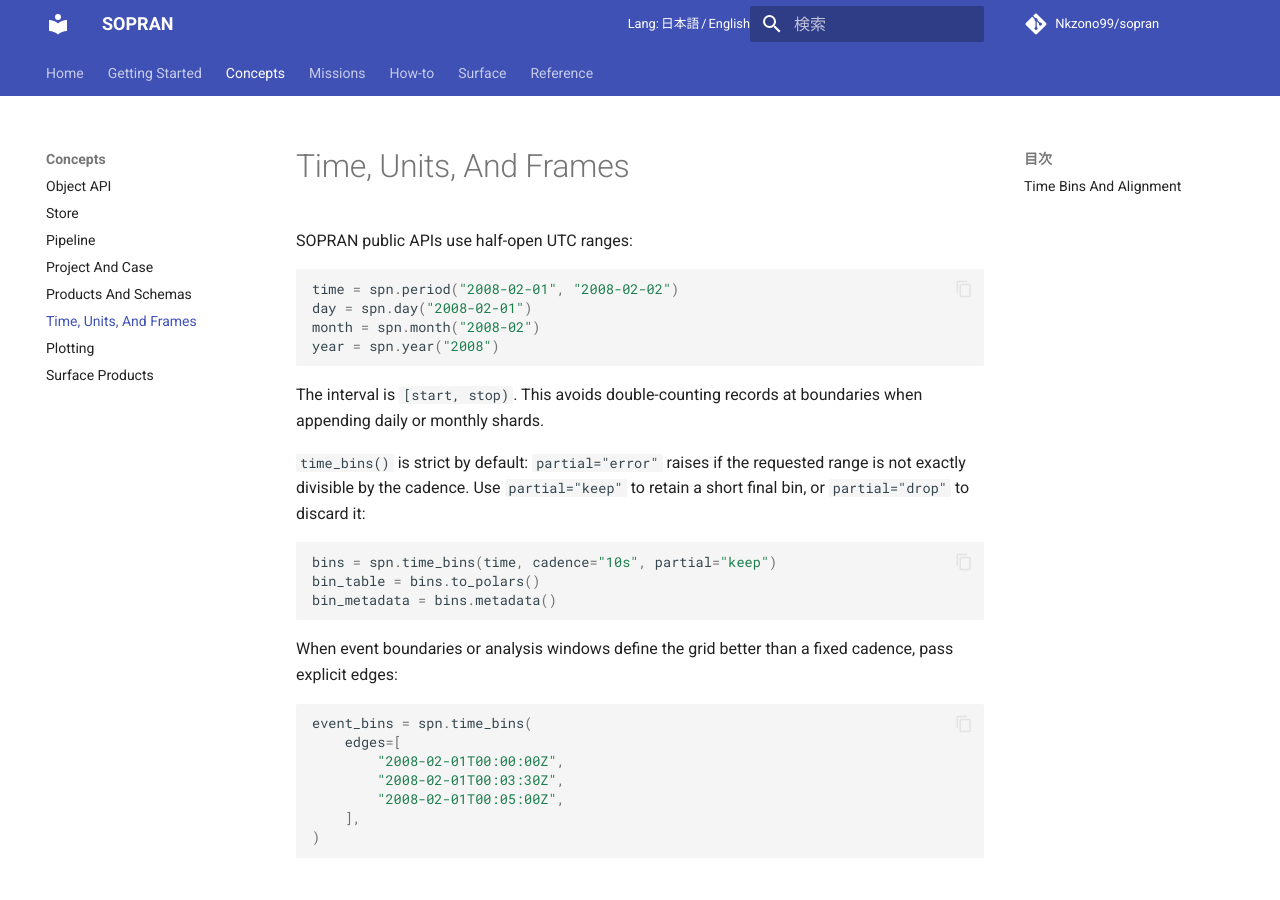
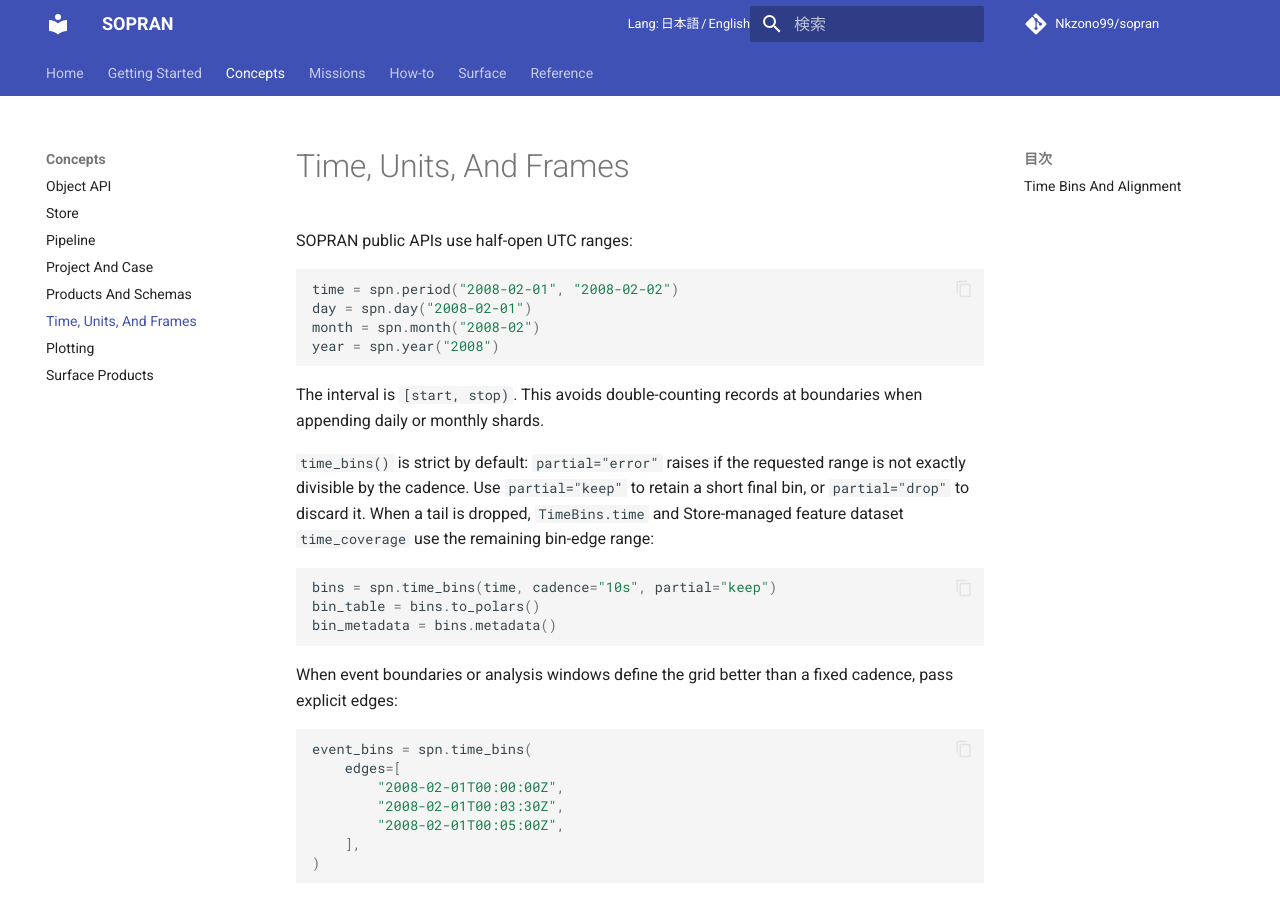
Before and after one commit to Nkzono99/sopran, an MkDocs documentation site: the page built from docs/concepts/time-units-frames.md, in a window 1280 px wide and 900 px high. Built offline with MkDocs 1.6.1 and Material for MkDocs 9.7.7, drawn with Linux system fonts in a browser that asks for light colours; comment, search, counter and statistics services are not loaded.

Commit message:
Trim dropped time bin coverage

````diff
--- a/docs/concepts/time-units-frames.md
+++ b/docs/concepts/time-units-frames.md
@@ -14,7 +14,9 @@ boundaries when appending daily or monthly shards.
 
 `time_bins()` is strict by default: `partial="error"` raises if the requested
 range is not exactly divisible by the cadence. Use `partial="keep"` to retain a
-short final bin, or `partial="drop"` to discard it:
+short final bin, or `partial="drop"` to discard it. When a tail is dropped,
+`TimeBins.time` and Store-managed feature dataset `time_coverage` use the
+remaining bin-edge range:
 
 ```python
 bins = spn.time_bins(time, cadence="10s", partial="keep")
````
Also changed, not shown: SPEC.md (+4 -1 lines), docs/concepts/plotting.md (+4 -0 lines), 2 other files.
